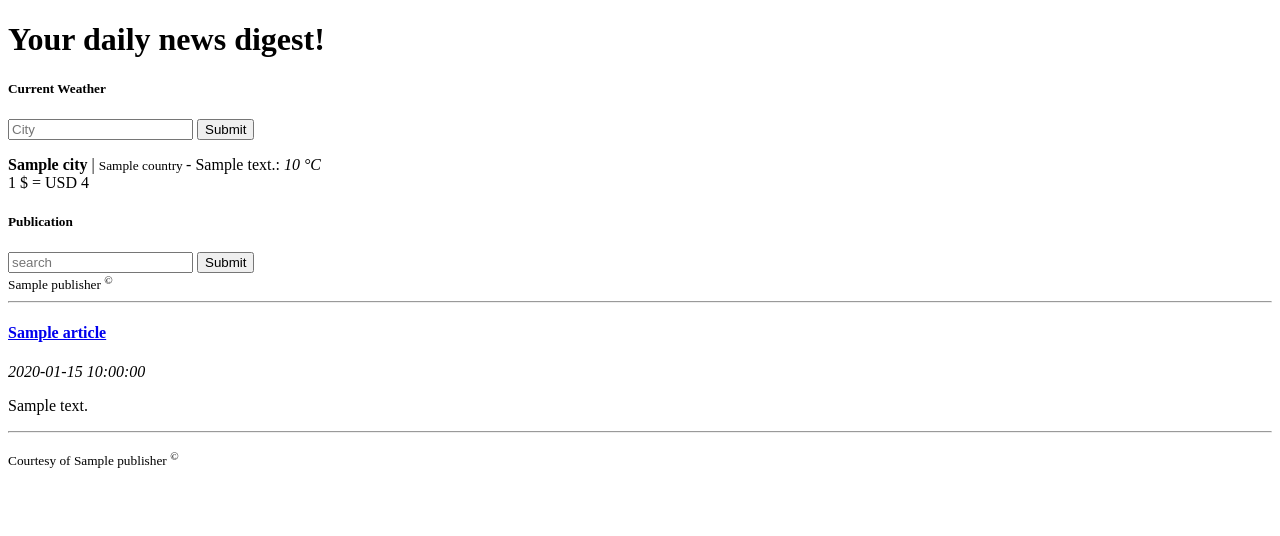
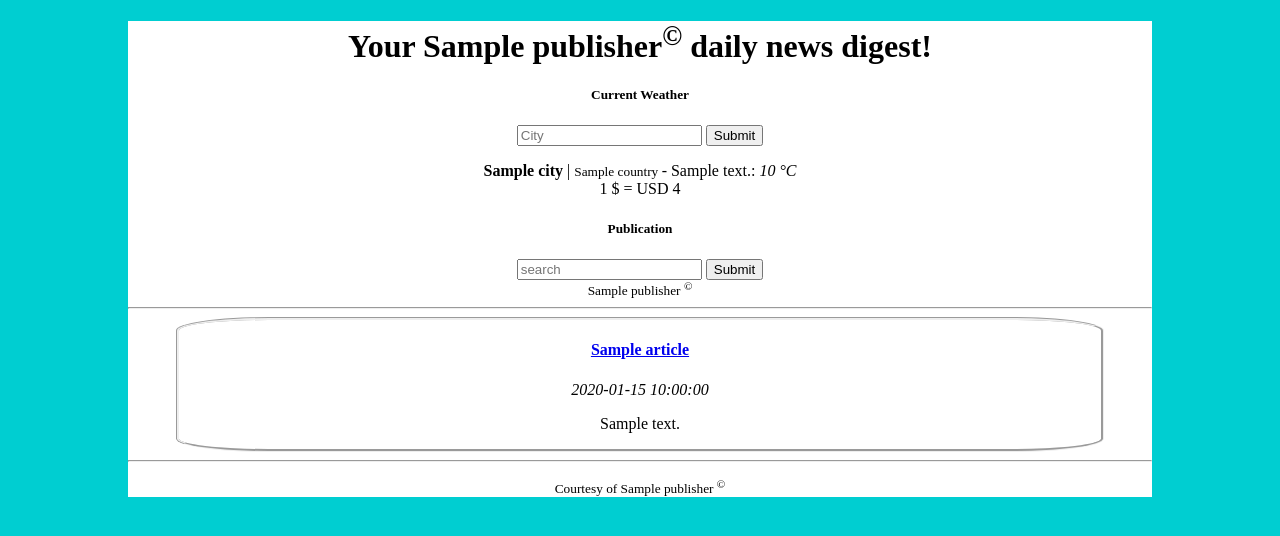
Before and after one commit to Gbemmiey/headlines, a Flask app: template templates/home.html in a window 1280 px wide. Shown: the top 536 px of the page. Run offline with Flask 2, Linux system fonts and the light colour scheme; the template is opened without the code that fills it: most values are stand-ins (such as "Sample title", 1, 10 or a date in 2020).

Commit message:
Renamed app.py

```diff
--- a/headlines.py
+++ b/app.py
@@ -1,8 +1,12 @@
+from dotenv import load_dotenv
 from flask import Flask, render_template, request
 import feedparser
 import requests, json
+import os
 
 app = Flask(__name__)
+load_dotenv()
+
 
 RSS_FEEDS = {
     'bbc':'http://feeds.bbci.co.uk/news/world/africa/rss.xml',
@@ -16,8 +20,8 @@ DEFAULTS = {
 }
 
 API_KEYS = {
-    'openexchangerates': '343d5789368b4ef0b164573b168bf50f',
-    'openweathermap' :  '4a3392ac7e9d7fd9745660307c68d2e2'
+    'openexchangerates': os.getenv('openexchangerates'),
+    'openweathermap' :  os.getenv('openweathermap')
 }
 
 # Using a country's currency code,
@@ -95,5 +99,4 @@ def getNews():
     return render_template("home.html", articles=feed['entries'], publisher=publication.upper(), weather=weather, currency=currencyInfo)
 
 
-# if __name__ == '__main__':
-#     app.run()
+# app.run(debug=True)
--- /dev/null
+++ b/static/styles.css
@@ -0,0 +1,21 @@
+body {
+    margin: auto;
+    background-color: white;
+    width: 80%;
+    text-align: center;
+}
+
+
+
+.highlights {
+    width: 90%;
+    border-radius: 20px;
+    border-radius: 10%;
+    border-style: groove;
+    text-align: justify center;
+    margin: auto;
+}
+
+html{
+    background-color: darkturquoise ;
+}
--- a/templates/home.html
+++ b/templates/home.html
@@ -4,12 +4,13 @@
         <meta charset="utf-8">
         <meta http-equiv="X-UA-Compatible" content="IE=edge">
         <meta name="viewport" content="width=device-width, initial-scale=1.0">
+        <link rel="stylesheet" href="/static/styles.css">
 
         <title>Headlines</title>
     </head>
     <body>
         <header>
-            <h1>Your daily news digest!</h1>
+            <h1>Your {{publisher}}<sup>&copy;</sup> daily news digest!</h1>
 
             <div class="search">
                 <h5>Current Weather</h5>
@@ -35,13 +36,16 @@
             </div>
         </header>
         <hr>
+
         {% for article in articles %}
+        <div class="highlights">
             <h4><a href="{{article.link}}" target="_blank"> {{article.title}} </a></h4>
             <i>{{article.published}}</i>
             <p>
                 {{article.summary}}
             </p>
-            <hr>
+        </div>
+        <hr>
         {% endfor %}
 
         <footer>
```
Also changed, not shown: 1 other file.
